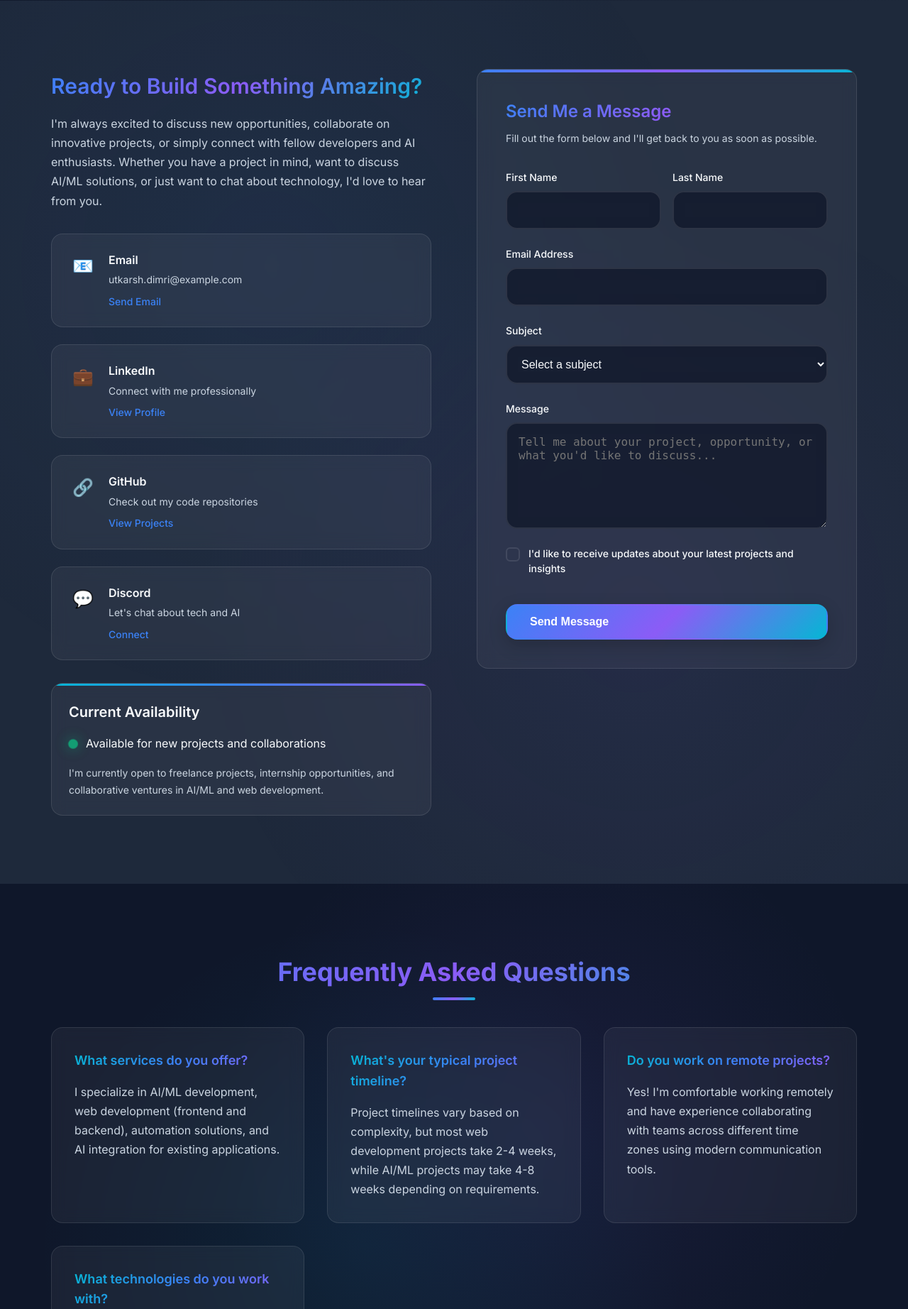
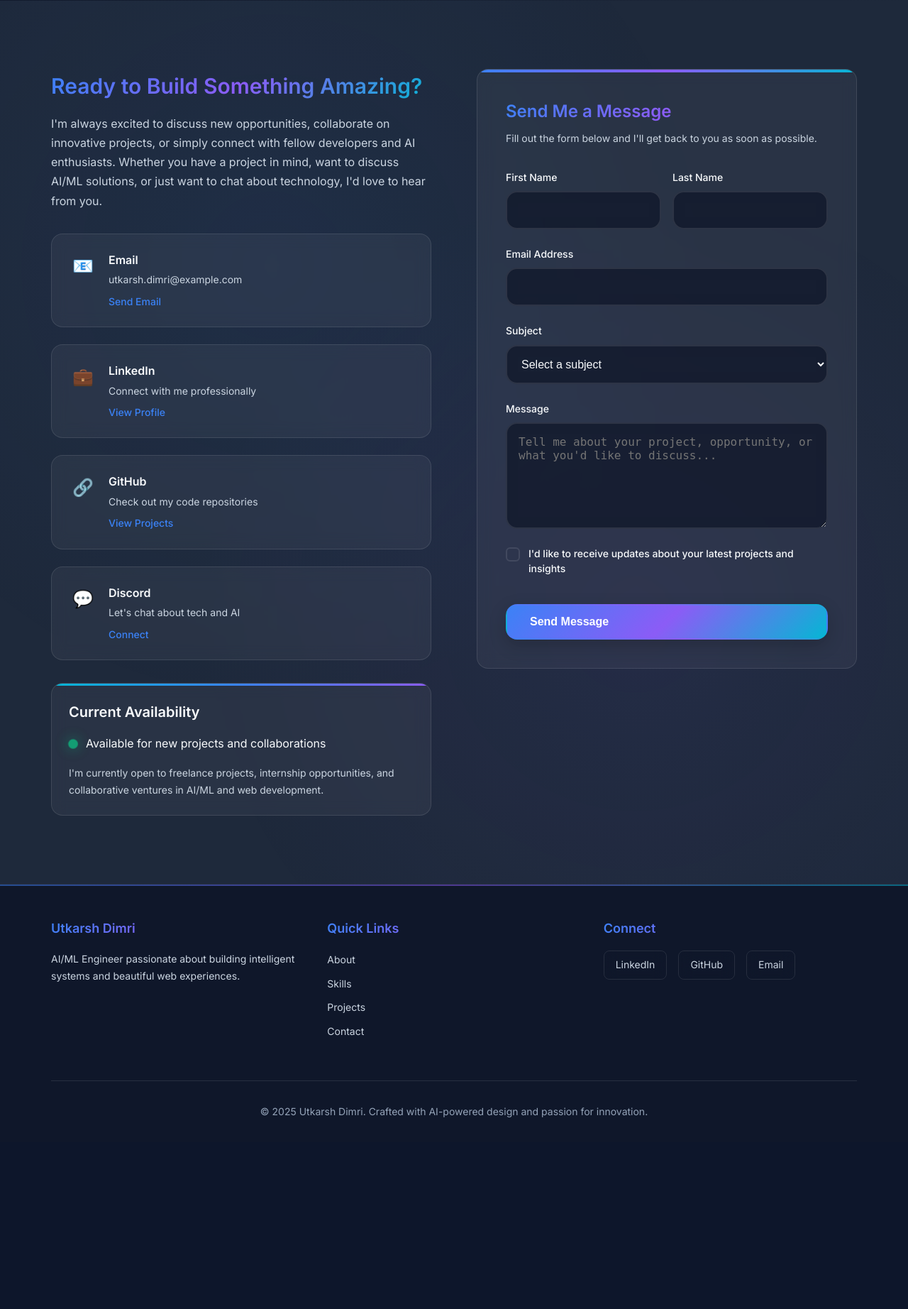
Before and after one commit to dimriutkarsh/Personal-Portfolio, a Flask app: page /contact in a window 1280 px wide. Shown: the part 348-2192 px from the top of the page at 71% size. After the commit the page ends 1922 px from the top, so only its background shows below. Run offline with Flask 3, Linux system fonts and the light colour scheme.

Commit message:
changed personal details

```diff
--- a/static/js/script.js
+++ b/static/js/script.js
@@ -7,19 +7,19 @@ const skillsData = [
         icon: "🌐",
         skills: [
             { name: "HTML5", icon: "🌐", level: "Advanced", progress: 90 },
-            { name: "CSS3", icon: "🎨", level: "Advanced", progress: 85 },
-            { name: "JavaScript", icon: "⚡", level: "Intermediate", progress: 80 },
-            { name: "Responsive Design", icon: "📱", level: "Advanced", progress: 88 }
+            { name: "CSS3", icon: "🎨", level: "Intermediate", progress: 65 },
+            { name: "JavaScript", icon: "⚡", level: "Intermediate", progress: 50 },
+            { name: "Responsive Design", icon: "📱", level: "Intermediate", progress: 88 }
         ]
     },
     {
         title: "Backend Development",
         icon: "⚙️",
         skills: [
-            { name: "Python", icon: "🐍", level: "Advanced", progress: 88 },
-            { name: "Django", icon: "🎯", level: "Intermediate", progress: 82 },
+            { name: "Python", icon: "🐍", level: "Beginner", progress: 88 },
+            { name: "Django", icon: "🎯", level: "Basics", progress: 82 },
             { name: "Flask", icon: "🔥", level: "Intermediate", progress: 78 },
-            { name: "Database Design", icon: "🗄️", level: "Intermediate", progress: 75 }
+            { name: "Database Design", icon: "🗄️", level: "Beginner", progress: 75 }
         ]
     },
     {
@@ -50,19 +50,19 @@ const learningGoalsData = [
         title: "Deep Learning",
         icon: "🧠",
         description: "Exploring neural networks and advanced machine learning algorithms",
-        progress: 40
+        progress: 30
     },
     {
         title: "Data Science",
         icon: "📊",
         description: "Mastering pandas, matplotlib, and statistical analysis techniques",
-        progress: 60
+        progress: 10
     },
     {
         title: "Cloud Computing",
         icon: "☁️",
         description: "Learning AWS and cloud deployment for scalable AI applications",
-        progress: 25
+        progress: 0
     }
 ];
 
--- a/templates/contact.html
+++ b/templates/contact.html
@@ -11,7 +11,7 @@
 <section class="page-hero">
     <div class="container">
         <h1 class="page-title animate-text">Let's Connect</h1>
-        <p class="page-subtitle fade-in-up">Ready to collaborate on innovative projects or discuss opportunities</p>
+        <p class="page-subtitle fade-in-up">Ready to collaborate on innovative projects or discuss opportunities or to learn new skills</p>
     </div>
 </section>
 
@@ -31,7 +31,7 @@
                         <div class="contact-details">
                             <span class="contact-label">Email</span>
                             <span class="contact-value">utkarsh.dimri@example.com</span>
-                            <a href="mailto:utkarsh.dimri@example.com" class="contact-action">Send Email</a>
+                            <a href="dimriutkarsh55@gmail.com" class="contact-action">Send Email</a>
                         </div>
                     </div>
                     <div class="contact-method" data-aos="fade-right" data-aos-delay="300">
@@ -129,30 +129,6 @@
     </div>
 </section>
 
-<!-- FAQ Section -->
-<section class="faq-section">
-    <div class="container">
-        <h2 class="section-title">Frequently Asked Questions</h2>
-        <div class="faq-grid">
-            <div class="faq-item" data-aos="fade-up" data-aos-delay="100">
-                <h3>What services do you offer?</h3>
-                <p>I specialize in AI/ML development, web development (frontend and backend), automation solutions, and AI integration for existing applications.</p>
-            </div>
-            <div class="faq-item" data-aos="fade-up" data-aos-delay="200">
-                <h3>What's your typical project timeline?</h3>
-                <p>Project timelines vary based on complexity, but most web development projects take 2-4 weeks, while AI/ML projects may take 4-8 weeks depending on requirements.</p>
-            </div>
-            <div class="faq-item" data-aos="fade-up" data-aos-delay="300">
-                <h3>Do you work on remote projects?</h3>
-                <p>Yes! I'm comfortable working remotely and have experience collaborating with teams across different time zones using modern communication tools.</p>
-            </div>
-            <div class="faq-item" data-aos="fade-up" data-aos-delay="400">
-                <h3>What technologies do you work with?</h3>
-                <p>I work with Python, Django, Flask, HTML/CSS/JavaScript, NumPy, and various AI tools. I'm always learning new technologies to stay current.</p>
-            </div>
-        </div>
-    </div>
-</section>
 {% endblock %}
 
 {% block scripts %}
```
